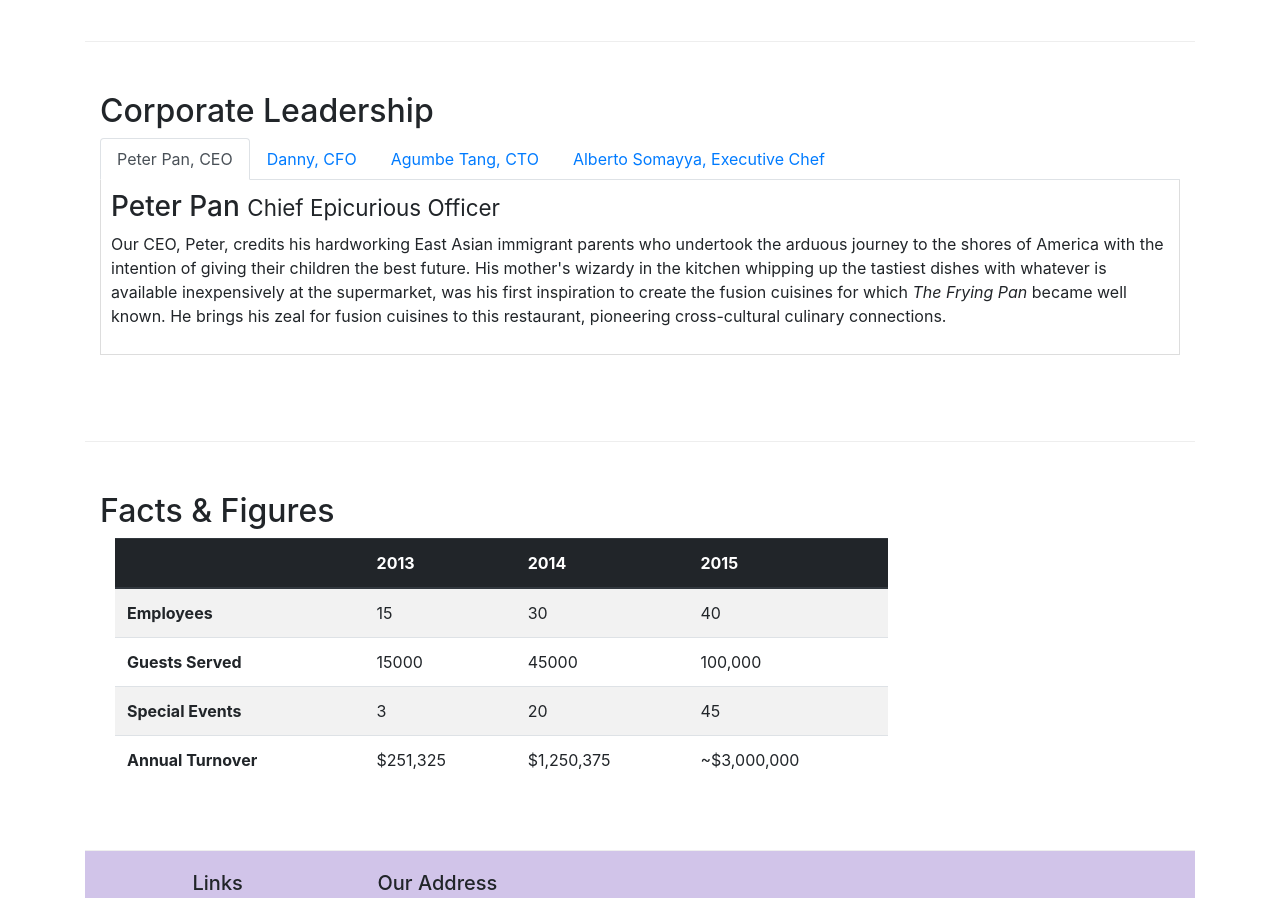
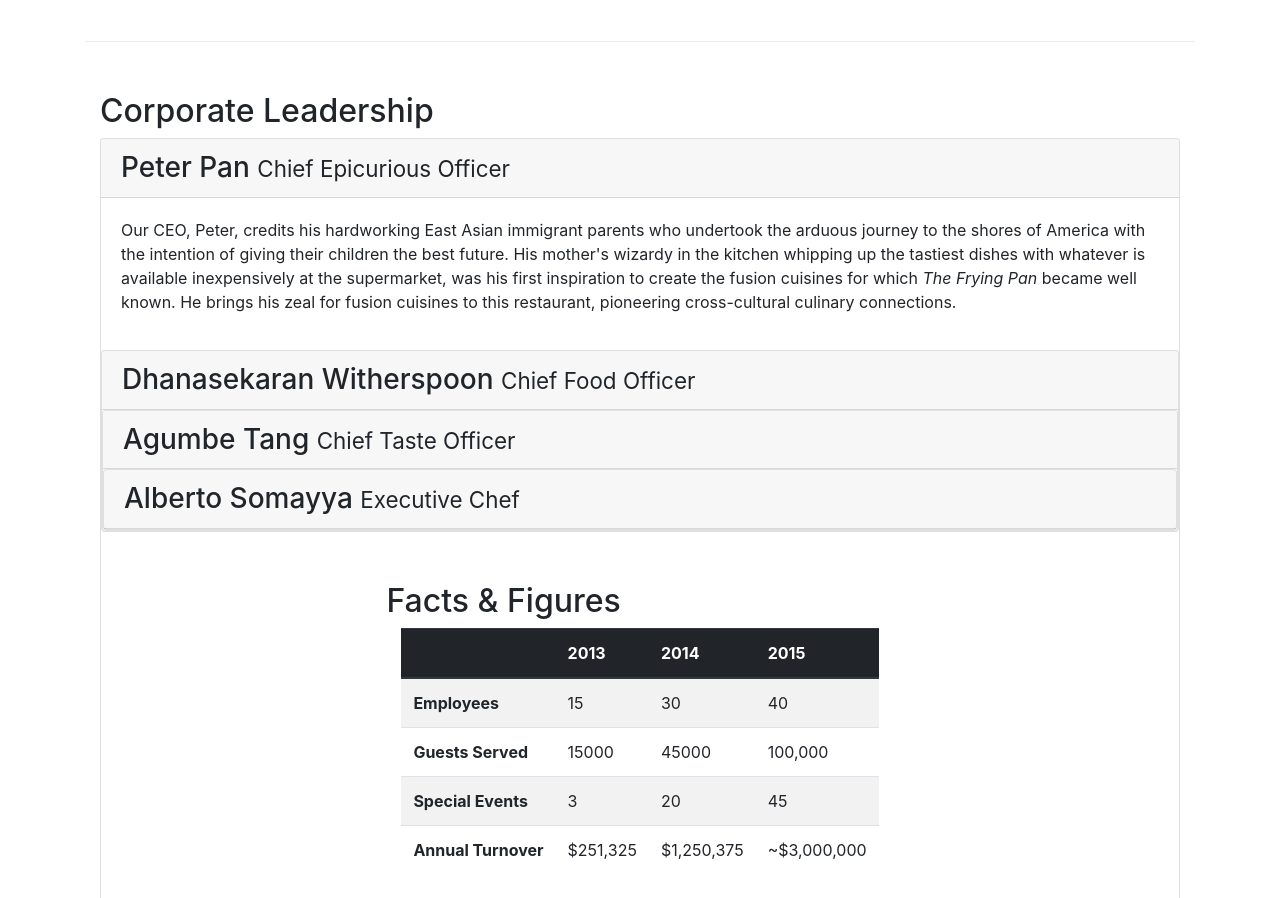
Before and after one commit to alyshanmaredia/Course_de_Bootstrap, a website: page aboutus.html in a window 1280 px wide. Shown: the part 880-1778 px from the top of the page. Drawn offline with nearby package versions, Linux system fonts and the light colour scheme.

Commit message:
Accordion Added in About Us Page

```diff
--- a/aboutus.html
+++ b/aboutus.html
@@ -37,8 +37,9 @@
           <span class="navbar-toggler-icon"></span>
         </button>
         <a class="navbar-brand mr-auto" href="./index.html"
-          ><img src="./img/logo.png" alt="logo" height="30" width="41"></a
-        >
+          ><img src="./img/logo.png" alt="logo" height="30" width="41"
+        /></a>
+
         <div class="collapse navbar-collapse" id="Navbar">
           <ul class="navbar-nav mr-auto">
             <li class="nav-item">
@@ -77,7 +78,7 @@
             </p>
           </div>
           <div class="col-12 col-sm-6 align-self-center">
-            <img src="img/logo.png" alt="logo" class="img-fluid ">
+            <img src="img/logo.png" alt="logo" class="img-fluid" />
           </div>
         </div>
       </div>
@@ -133,11 +134,16 @@
         <div class="col-12">
           <div class="card card-body bg-dark text-white">
             <blockquote class="blockquote">
-                  <p class="mb-0">You better cut the pizza in four pieces because
-                      I'm not hungry enough to eat six.</p>
-                  <footer class="blockquote-footer">Yogi Berra,
-                      <cite title="Source Title">The Wit and Wisdom of Yogi Berra,
-                      P. Pepe, Diversion Books, 2014</cite>
+              <p class="mb-0">
+                You better cut the pizza in four pieces because I'm not hungry
+                enough to eat six.
+              </p>
+              <footer class="blockquote-footer">
+                Yogi Berra,
+                <cite title="Source Title"
+                  >The Wit and Wisdom of Yogi Berra, P. Pepe, Diversion Books,
+                  2014</cite
+                >
               </footer>
             </blockquote>
           </div>
@@ -147,44 +153,53 @@
       <div class="row row-content">
         <div class="col-12">
           <h2>Corporate Leadership</h2>
-          <ul class="nav nav-tabs">
-            <li class="nav-item">
-              <a href="#peter" class="nav-link active" role="tab" data-toggle="tab">Peter Pan, CEO</a>
-            </li>
-            <li class="nav-item">
-              <a href="#danny" class="nav-link" role="tab" data-toggle="tab">
-                Danny, CFO
+          <div id="accordion">
+            <div class="card">
+              <div class="card-header" role="tab" id="peterhead">
+                <h3 class="mb-0">
+                  <a data-target="#peter" data-toggle="collapse">
+                    Peter Pan <small>Chief Epicurious Officer</small>
                   </a>
-            </li>
-            <li class="nav-item">
-              <a href="#agumbe" class="nav-link" role="tab" data-toggle="tab">
-                Agumbe Tang, CTO
-              </a>
-            </li>
-            <li class="nav-item">
-              <a href="#alberto" class="nav-link" role="tab" data-toggle="tab">
-                Alberto Somayya, Executive Chef
-              </a>
-            </li>
-          </ul>
-          <div class="tab-content">
-            <div role="tabpanel" class="tab-pane fade show active" id="peter">
-              <h3>Peter Pan <small>Chief Epicurious Officer</small></h3>
-                   <p>
+                </h3>
+              </div>
+
+              <div
+              role="tabpanel"
+              class="collapse show"
+              id="peter"
+              data-parent="#accordion"
+              >
+              <div class="card-body">
+                <p class="d-none d-sm-block">
                   Our CEO, Peter, credits his hardworking East Asian immigrant
-              parents who undertook the arduous journey to the shores of America
-              with the intention of giving their children the best future. His
-              mother's wizardy in the kitchen whipping up the tastiest dishes
-              with whatever is available inexpensively at the supermarket, was
-              his first inspiration to create the fusion cuisines for which
-              <em>The Frying Pan</em> became well known. He brings his zeal for
-              fusion cuisines to this restaurant, pioneering cross-cultural
-              culinary connections.
+                  parents who undertook the arduous journey to the shores of
+                  America with the intention of giving their children the best
+                  future. His mother's wizardy in the kitchen whipping up the
+                  tastiest dishes with whatever is available inexpensively at
+                  the supermarket, was his first inspiration to create the
+                  fusion cuisines for which
+                  <em>The Frying Pan</em> became well known. He brings his zeal
+                  for fusion cuisines to this restaurant, pioneering
+                  cross-cultural culinary connections.
                 </p>
               </div>
-            <div role="tabpanel" class="tab-pane fade show" id="danny">
-              <h3>Dhanasekaran Witherspoon <small>Chief Food Officer</small></h3>
-              <p>
+            </div>
+            <div class="card">
+              <div class="card-header" role="tab" id="dannyhead">
+                <h3 class="mb-0">
+                  <a data-target="#danny" data-toggle="collapse">
+                    Dhanasekaran Witherspoon <small>Chief Food Officer</small>
+                  </a>
+                </h3>
+              </div>
+              <div
+              role="tabpanel"
+              class="collapse"
+              id="danny"
+              data-parent="#accordion"
+              >
+              <div class="card-body">
+                  <p class="d-none d-sm-block">
                     Our CFO, Danny, as he is affectionately referred to by his
                   colleagues, comes from a long established family tradition in
                   farming and produce. His experiences growing up on a farm in the
@@ -196,20 +211,48 @@
                   >
                 </p>
               </div>
-            <div role="tabpanel" class="tab-pane fade show" id="agumbe">
-              <h3>Agumbe Tang <small>Chief Taste Officer</small></h3>
-              <p>
-                Blessed with the most discerning gustatory sense, Agumbe, our CTO,
-                personally ensures that every dish that we serve meets his
-                exacting tastes. Our chefs dread the tongue lashing that ensues if
-                their dish does not meet his exacting standards. He lives by his
-                motto,
+            </div>
+            <div class="card">
+              <div class="card-header" role="tab" id="agumbehead">
+                <h3 class="mb-0">
+                  <a data-target="#agumbe" data-toggle="collapse">
+                    Agumbe Tang <small>Chief Taste Officer</small>
+                  </a>
+                </h3>
+              </div>
+              <div
+              role="tabpanel"
+              class="collapse"
+              id="agumbe"
+              data-parent="#accordion"
+              >
+              <div class="card-body">
+                  <p class="d-none d-sm-block">
+                   Blessed with the most discerning gustatory sense, Agumbe, our
+                CTO, personally ensures that every dish that we serve meets his
+                exacting tastes. Our chefs dread the tongue lashing that ensues
+                if their dish does not meet his exacting standards. He lives by
+                his motto,
                 <em>You click only if you survive my lick.</em>
                 </p>
               </div>
-            <div role="tabpanel" class="tab-pane fade show" id="alberto">
-              <h3>Alberto Somayya <small>Executive Chef</small></h3>
-              <p>
+            </div>
+            <div class="card">
+              <div class="card-header" role="tab" id="albertohead">
+                <h3 class="mb-0">
+                  <a data-target="#alberto" data-toggle="collapse">
+                    Alberto Somayya <small>Executive Chef</small>
+                  </a>
+                </h3>
+              </div>
+              <div
+              role="tabpanel"
+              class="collapse"
+              id="alberto"
+              data-parent="#accordion"
+              >
+              <div class="card-body">
+                  <p class="d-none d-sm-block">
                     Award winning three-star Michelin chef with wide International
                     experience having worked closely with whos-who in the culinary
                     world, he specializes in creating mouthwatering Indo-Italian
@@ -222,17 +265,15 @@
               </div>
             </div>
 
-
-
-
+          </div>
         </div>
       </div>
       <div class="row row-content">
-        <div class="col-12 col-sm-9">
+        <div class="col-12">
           <h2>
             Facts &amp; Figures
           </h2>
-          <div class="col-12 col-sm">
+          <div class="col-12">
             <div class="table-responsive">
               <table class="table table-striped">
                 <thead class="thead-dark">
@@ -274,8 +315,7 @@
           </div>
         </div>
       </div>
-
-
+    </div>
     <footer class="footer">
       <div class="container">
         <div class="row">
```
Also changed, not shown: sahre tribe.JPG (added). Lines whose indentation alone changed are shown as unchanged.
